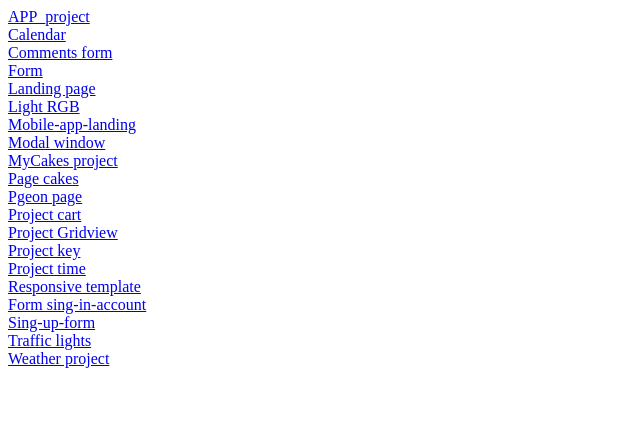
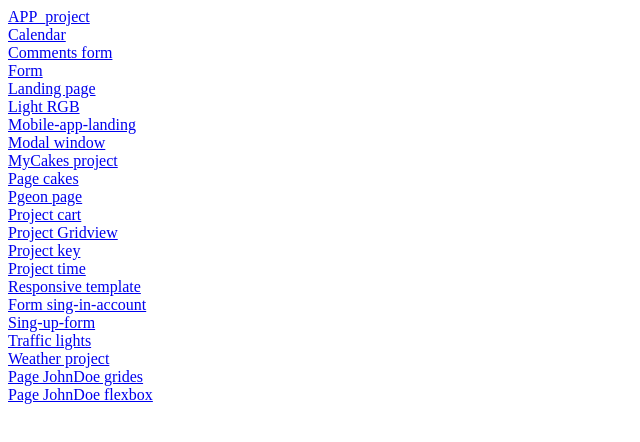
Before and after one commit to olgazagoruiko/first_projects, a plain HTML site: page index.html in a window 1280 px wide. Shown: the whole page, without its empty margins (0-640 px from the left). Drawn offline with Linux system fonts and the light colour scheme.

Commit message:
16/06/2021

```diff
--- a/index.html
+++ b/index.html
@@ -27,5 +27,7 @@
   <div><a href="./Sing-up-form/">Sing-up-form</a></div>
   <div><a href="./Traffic_lights/">Traffic lights</a></div>
   <div><a href="./Weather_project/">Weather project</a></div>
- </body>
+  <div><a href="./Page-JohnDoe_grides/">Page JohnDoe grides</a></div>
+  <div><a href="./Page-JohnDoe_flexbox/">Page JohnDoe flexbox</a></div>
+  </body>
 </html>
```
Also changed, not shown: Calendar/index.html (renamed from Calendar/calendar.html), Modal_window/index.html (renamed from Modal_window/modal_ window.html), Page_cakes-1/index.html (renamed from Page_cakes-1/Cakes.html).
